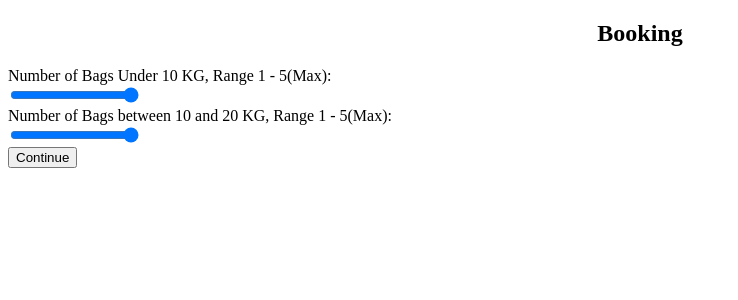
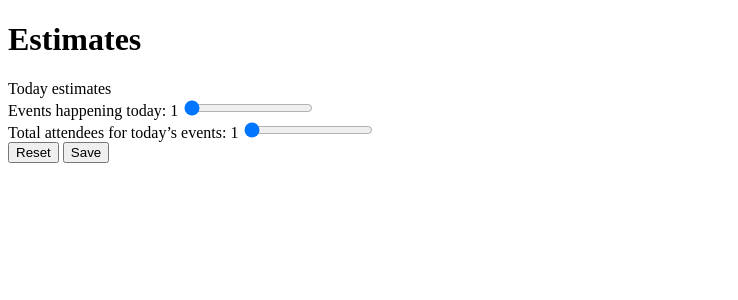
Before and after one commit to TUDublinBlanchBusinessIT/autumn-repeat-project-Kelvinu293, a PHP site: page /payment.html in a window 1280 px wide. Shown: the top 300 px of the page, without its empty margins (0-738 px from the left). Run offline with PHP 8.4, Linux system fonts and the light colour scheme.

Commit message:
event and attendee number

```diff
--- a/payment.html
+++ b/payment.html
@@ -6,27 +6,39 @@
   <title>Document</title>
 </head>
 <body>
-    <div class="container">
-  <h2 align="center">Booking</h2>
-  <form class="form-horizontal" action="processForm2.php" method="POST">
-    <div class="form-group">
-      <label class="control-label col-sm-5" for="idSubTenKG">Number of Bags Under 10 KG, Range 1 - 5(Max):</label>
-      <div class="col-sm-7">
-        <input class="form-control" id="idSubTenKG" type="range" min="1" max="5" value="50" name="subTenKG">
+
+</body>
+</html>
+
+<!DOCTYPE html>
+<html lang="en">
+<head>
+  <meta charset="UTF-8" />
+  <title></title>
+  <meta name="viewport" content="width=device-width, initial-scale=1" />
+</head>
+<body>
+  <div class="wrap">
+    <h1>Estimates</h1>
+    <div class="sub">Today estimates</div>
+
+    <div class="row">
+      <label for="events">Events happening today:
+        <span id="eventsOut" class="val">1</span>
+      </label>
+      <input id="events" type="range" min="1" max="10" value="1" />
     </div>
+
+    <div class="row">
+      <label for="attendees">Total attendees for today’s events:
+        <span id="attendeesOut" class="val">1</span>
+      </label>
+      <input id="attendees" type="range" min="1" max="200" value="1" />
     </div>
-    <div class="form-group">
-      <label class="control-label col-sm-5" for="idOverTenKG">Number of Bags between 10 and 20 KG, Range 1 - 5(Max):</label>
-      <div class="col-sm-7">
-        <input class="form-control" id="idOverTenKG" type="range" min="1" max="5" value="50" name="overTenKG">
-      </div>
-    </div>
-    <div class="form-group">
-      <div class="col-sm-offset-5 col-sm-7">
-        <button type="submit" class="btn btn-default">Continue</button>
-      </div>
-    </div>
-  </form>
+
+    <div class="actions">
+      <button class="btn" type="button" onclick="resetVals()">Reset</button>
+      <button class="btn btn-primary" type="button" onclick="saveVals()">Save</button>
     </div>
   </div>
 </body>
--- a/paymentform.php
+++ b/paymentform.php
@@ -0,0 +1,3 @@
+<?php
+hgfgb
+nbnm
```
Also changed, not shown: welcome.php (+9 -9 lines). Lines whose indentation alone changed are shown as unchanged.
